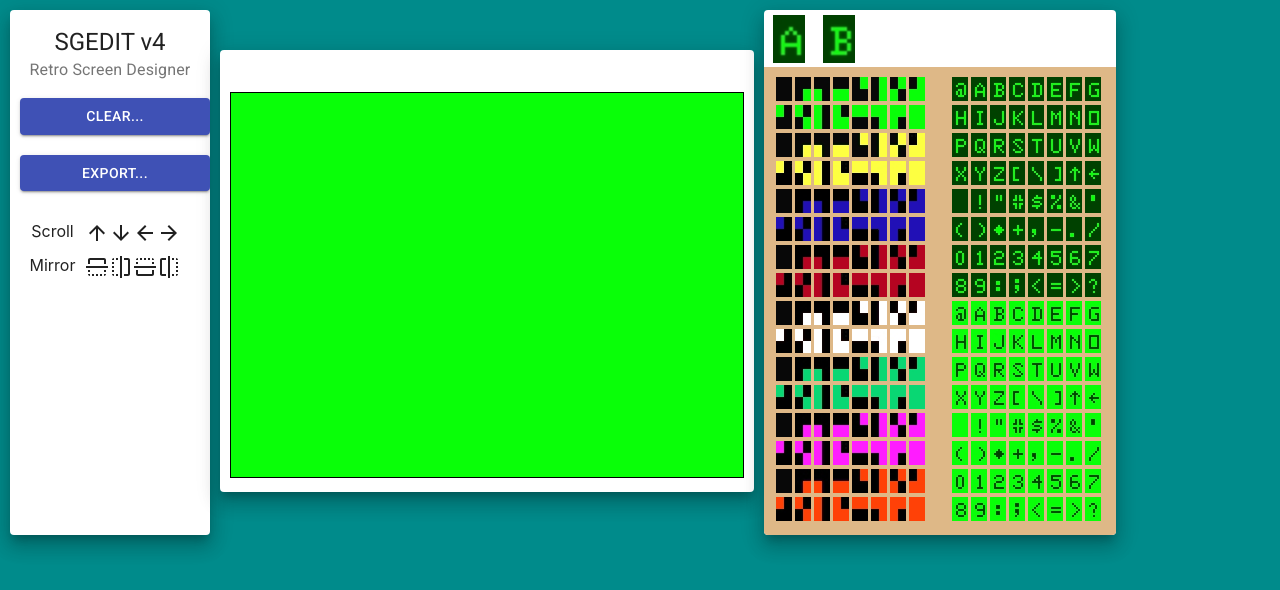
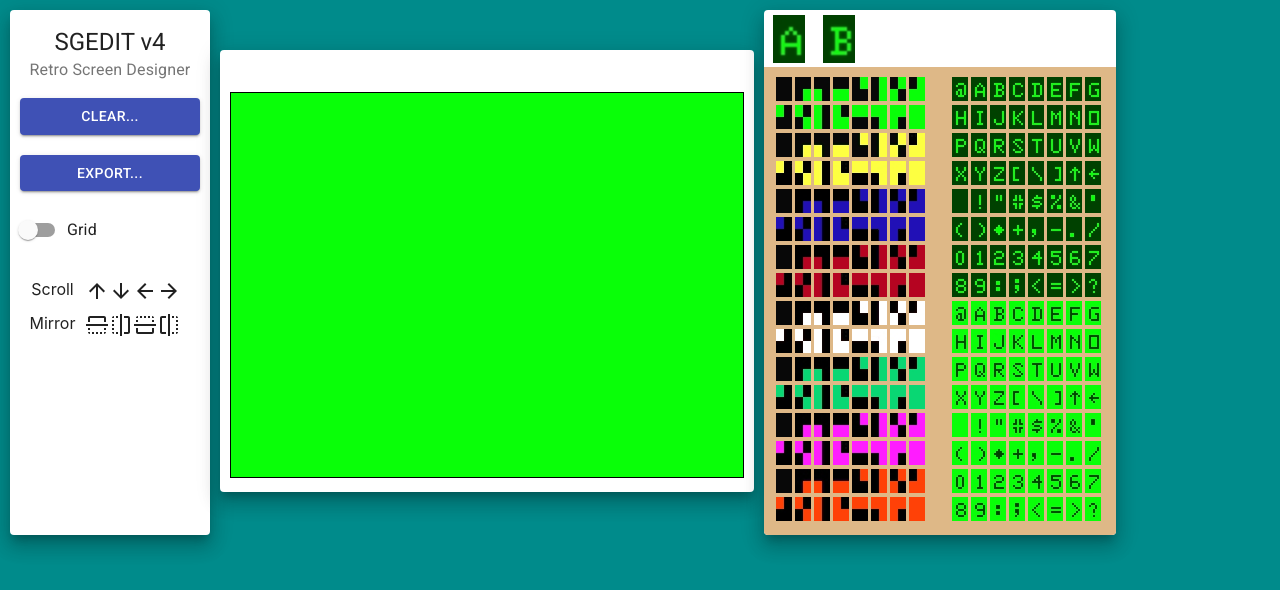
Before and after one commit to daftspaniel/sgeditrx, a React (Create React App) app: page / in a window 1280 px wide. Shown: the top 590 px of the page. Built offline with nearby package versions, Linux system fonts and the light colour scheme.

Commit message:
Grid GUI and state.

```diff
--- a/src/App.css
+++ b/src/App.css
@@ -64,6 +64,7 @@ body {
   flex-direction: column;
   text-align: center;
   margin-left: 10px;
+  margin-right: 10px;
 }
 
 .ControlButton {
--- a/src/Components/LhsPanel.js
+++ b/src/Components/LhsPanel.js
@@ -11,6 +11,9 @@ import ArrowDownwardIcon from '@material-ui/icons/ArrowDownward'
 import ArrowForwardIcon from '@material-ui/icons/ArrowForward'
 import ArrowBackwardIcon from '@material-ui/icons/ArrowBack'
 import FlipIcon from '@material-ui/icons/Flip'
+import Switch from '@material-ui/core/Switch'
+
+import FormControlLabel from '@material-ui/core/FormControlLabel'
 
 import ClearDialogContainer from '../Dialogs/ClearDialogContainer'
 import ExportDialogContainer from '../Dialogs/ExportDialogContainer'
@@ -30,6 +33,7 @@ const LhsPanel = () => {
   const displayExportDialog = useSelector(
     (state) => state.transient.showingExportDialog
   )
+  const showGrid = useSelector((state) => state.showGrid)
 
   return (
     <Card className="LHSPanelContainer" elevation={12}>
@@ -51,6 +55,18 @@ const LhsPanel = () => {
           >
             Export...
           </Button>
+          <br />
+          <FormControlLabel
+            control={
+              <Switch
+                checked={showGrid}
+                // onChange={handleChange}
+                // name="checkedA"
+                // inputProps={{ 'aria-label': 'secondary checkbox' }}
+              />
+            }
+            label={'Grid'}
+          />
           <br />
           <div className="ScrollPanel">
             <div style={{ width: 65 }}>Scroll</div>
--- a/src/Components/ScreenEditor.js
+++ b/src/Components/ScreenEditor.js
@@ -1,12 +1,12 @@
-import React from "react"
-import { useSelector, useDispatch } from "react-redux"
+import React from 'react'
+import { useSelector, useDispatch } from 'react-redux'
 
-import Card from "@material-ui/core/Card"
-import { CardHeader } from "@material-ui/core"
+import Card from '@material-ui/core/Card'
+import { CardHeader } from '@material-ui/core'
 
-import { getElementClickXY } from "../Common/ScreenHelpers"
-import { setChar } from "../State/ScreenActions"
-import { intToHex } from "../Lib/Util"
+import { getElementClickXY } from '../Common/ScreenHelpers'
+import { setChar } from '../State/ScreenActions'
+import { intToHex } from '../Lib/Util'
 
 const mouseState = { leftButtonDown: false, rightButtonDown: false }
 let canvas = null
@@ -18,12 +18,13 @@ const ScreenEditor = () => {
   const screenData = useSelector((state) => state.screenData)
   const screenMode = useSelector((state) => state.activeMode)
   const modeDescription = useSelector((state) => state.modeDescription)
+  const showGrid = useSelector((state) => state.showGrid)
   const dispatch = useDispatch()
 
   setTimeout(() => {
     if (!canvas) {
-      canvas = document.getElementById("sgscreen")
-      context = canvas.getContext("2d")
+      canvas = document.getElementById('sgscreen')
+      context = canvas.getContext('2d')
       context.imageSmoothingEnabled = false
     }
 
--- a/src/State/ScreenActions.js
+++ b/src/State/ScreenActions.js
@@ -11,6 +11,7 @@ export const ACTIONS = {
   IMPORT_CSV: 'IMPORT_CSV',
   SCROLL: 'SCROLL',
   MIRROR: 'MIRROR',
+  SHOW_GRID: 'SHOW_GRID',
 }
 
 const _setPrimaryChar = (character) => {
@@ -61,6 +62,10 @@ const _importCsvData = (data) => {
   return { type: ACTIONS.IMPORT_CSV, data }
 }
 
+const _showGrid = (flag) => {
+  return { type: ACTIONS.SHOW_GRID, flag }
+}
+
 export const setChar = (data) => _setChar(data)
 
 export const setMode = (data) => _setMode(data)
@@ -84,3 +89,5 @@ export const showExportDialog = () => _showExportDialog()
 export const hideExportDialog = () => _hideExportDialog()
 
 export const importCsvData = (data) => _importCsvData(data)
+
+export const showGrid = (flag) => _showGrid(flag)
--- a/src/State/ScreenReducer.js
+++ b/src/State/ScreenReducer.js
@@ -1,11 +1,7 @@
 import { ACTIONS } from './ScreenActions'
 import { buildGrid } from '../Lib/Util'
 import { SG4, getScreenModeById } from '../Common/ScreenModes'
-import {
-  clearScreen,
-  mirrorScreen,
-  scrollScreen,
-} from './screen-helper'
+import { clearScreen, mirrorScreen, scrollScreen } from './screen-helper'
 
 const transientInitialState = {
   showingClearDialog: false,
@@ -17,6 +13,7 @@ const initialState = {
   secondaryCharacter: 2,
   screenData: buildGrid(SG4.columns, SG4.rows, SG4.defaultCharacter),
   activeMode: SG4,
+  showGrid: false,
   transient: transientInitialState,
 }
 
@@ -44,6 +41,8 @@ export const screenReducer = function (state, action) {
       return { ...state, transient: { showingExportDialog: true } }
     case ACTIONS.HIDE_EXPORT_DIALOG:
       return { ...state, transient: { showingExportDialog: false } }
+    case ACTIONS.SHOW_GRID:
+      return save({ ...state, showGrid: action.flag })
     case ACTIONS.CLEAR_SCREEN:
       return save({ ...state, screenData: clearScreen(action) })
     case ACTIONS.SCROLL:
```
